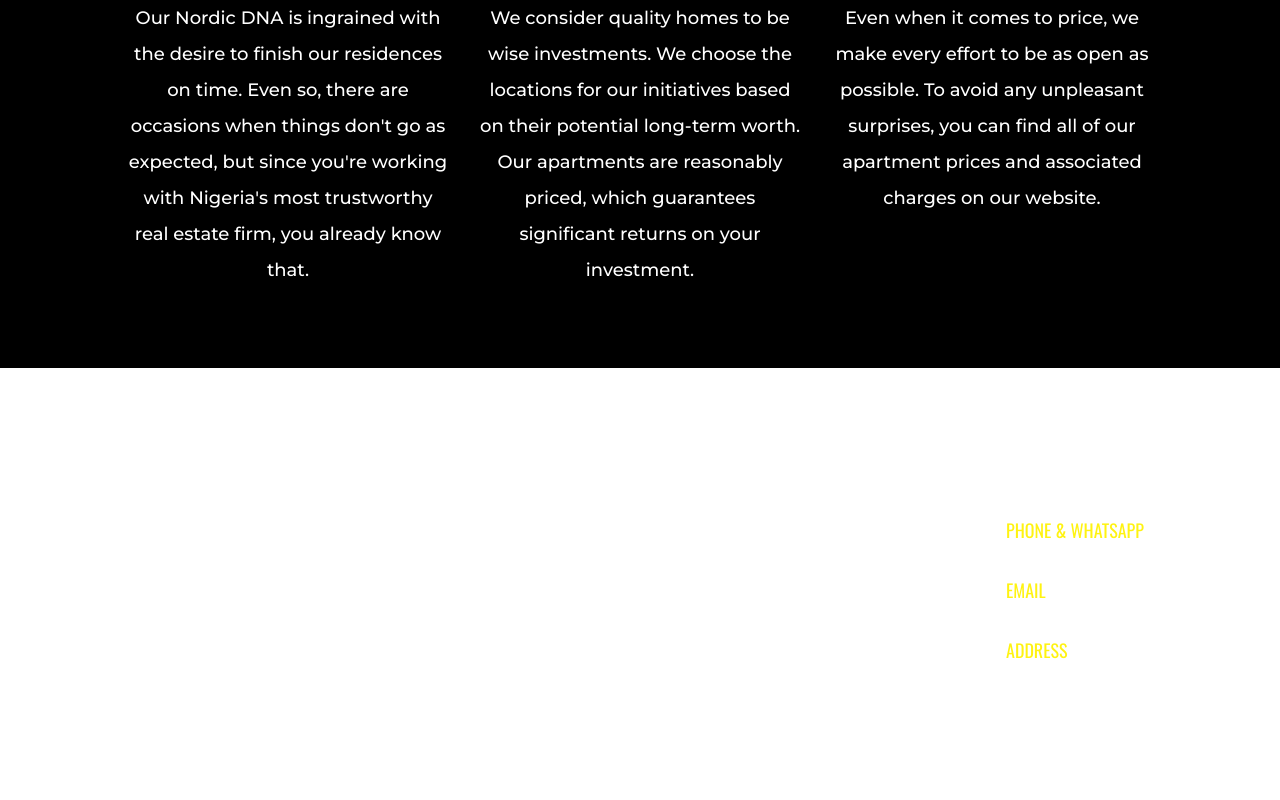
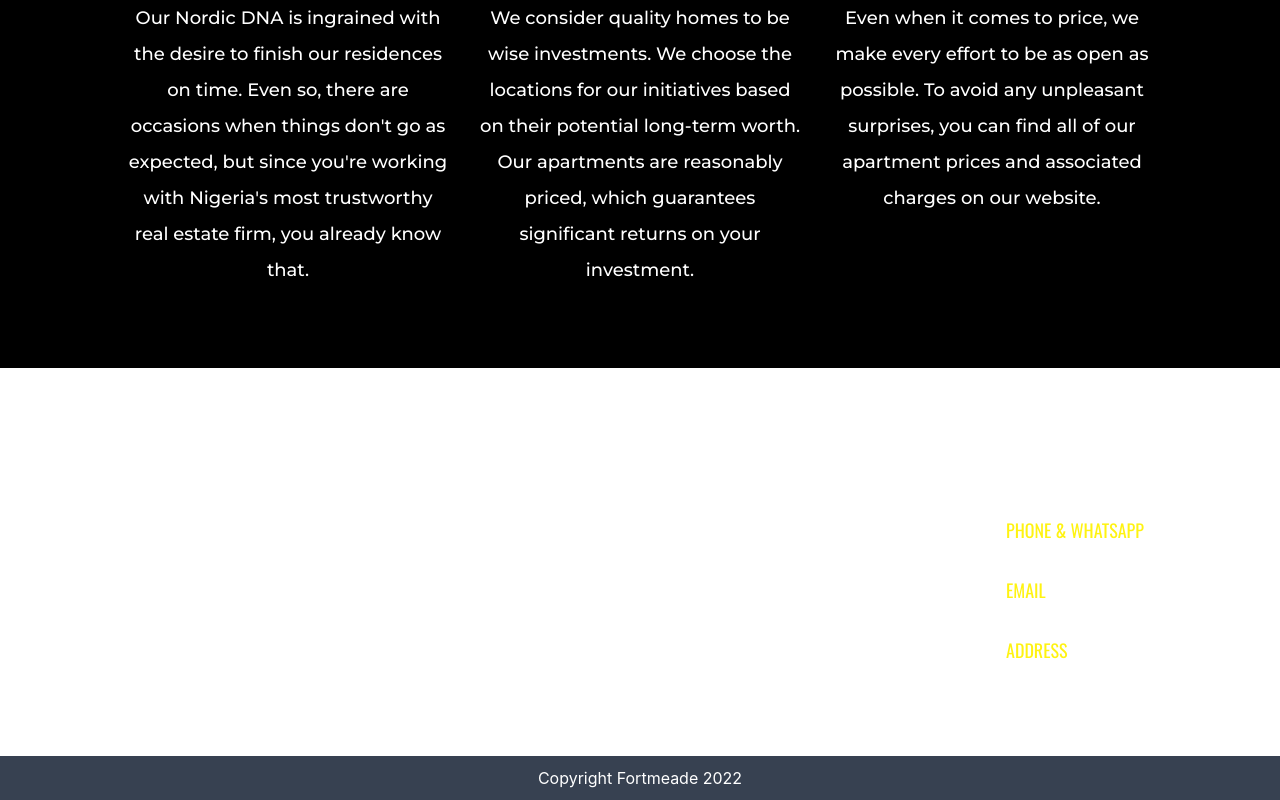
Before and after one commit to techweevil/dalmoore_2.0, a Next.js app: page / in a window 1280 px wide. Shown: the part 2391-3191 px from the top of the page. Before the commit the page ends 3147 px from the top, so only its background shows below. Built offline with nearby package versions, Linux system fonts and the light colour scheme.

Commit message:
fixed a lil bug

```diff
--- a/components/CustomHead.tsx
+++ b/components/CustomHead.tsx
@@ -3,8 +3,8 @@ import NextHead from "next/head";
 
 const CustomHead = ({ title }: any) => (
   <NextHead>
+    <title>{title} | FORTMEADE </title>
     <meta charSet="UTF-8" />
-    <title>{title} </title>
     <meta name="description" content={`${title} page for the Dalmoore`} />
     <link rel="icon" href="/favicon.png" />
     <meta
--- a/components/Footer.tsx
+++ b/components/Footer.tsx
@@ -2,6 +2,7 @@ import React from "react";
 
 const Footer = () => {
   return (
+    <div>
       <div className="dark:bg-black dark text-white bg-white  md:py-[4em] md:px-[6em] p-[2em] font-monts flex md:flex-row flex-col md:justify-between gap-6 ">
         <div className="flex-1">
           <div className="md:w-[60%] w-full">
@@ -45,6 +46,11 @@ const Footer = () => {
           </div>
         </div>
       </div>
+
+      <div className="w-full bg-gray-700 p-[.6rem] text-center font[700] text-white  ">
+        <p>Copyright Fortmeade 2022</p>
+      </div>
+    </div>
   );
 };
 
--- a/pages/contact/index.tsx
+++ b/pages/contact/index.tsx
@@ -4,7 +4,7 @@ import CustomHead from "../../components/CustomHead";
 const index = () => {
   return (
     <div className="w-full ">
-      {/* <CustomHead title="Contact" /> */}
+      <CustomHead title="Contact" />
 
       <div className="p-[2em] w-full py-[5em] gap-4 lg:w-[50%] md:w-[70%] m-auto font-[500] text-center ">
         <h1 className="font-default text-[40px] font-[600] my-[1em] ">
```
Lines whose indentation alone changed are shown as unchanged.
